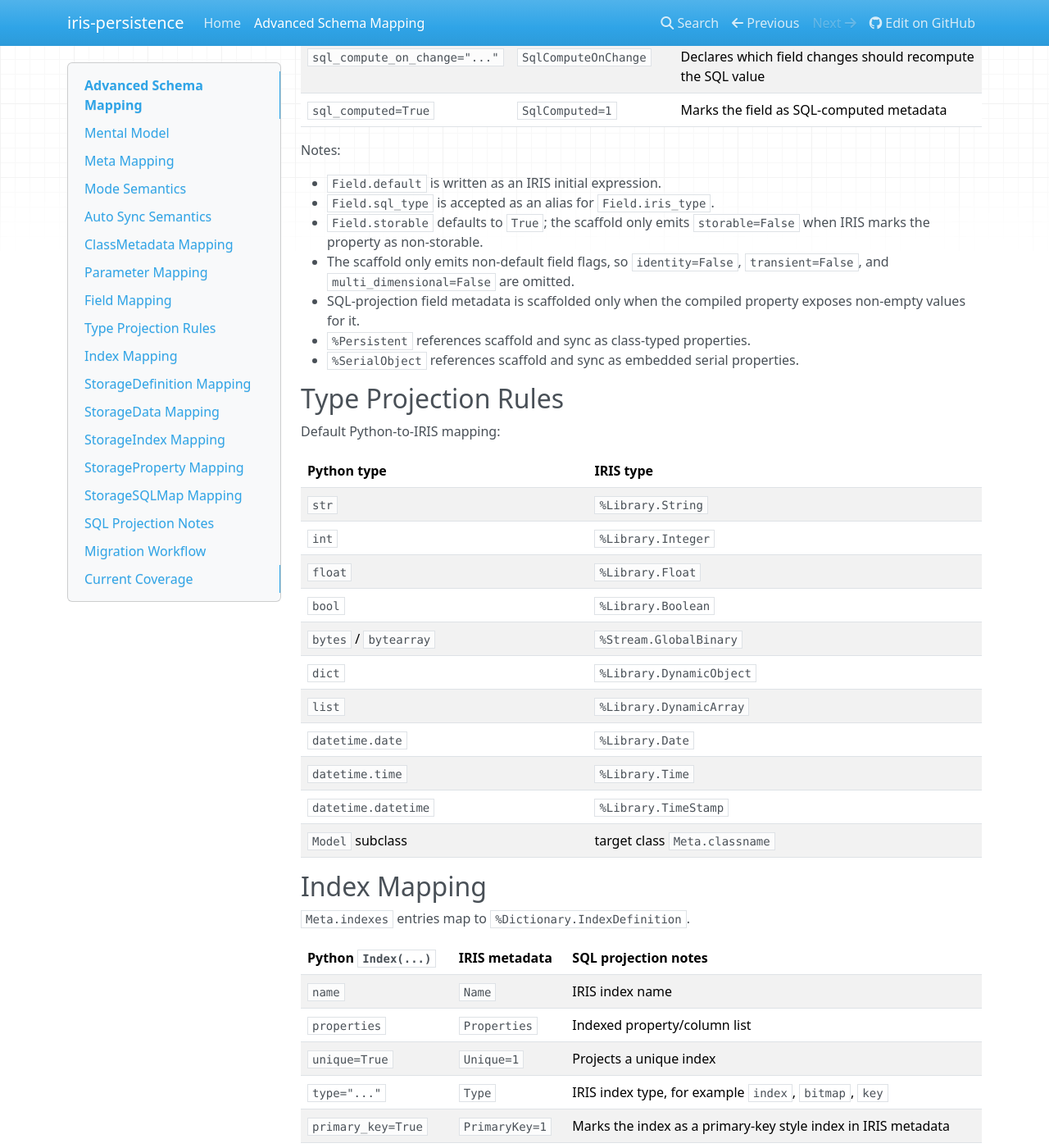
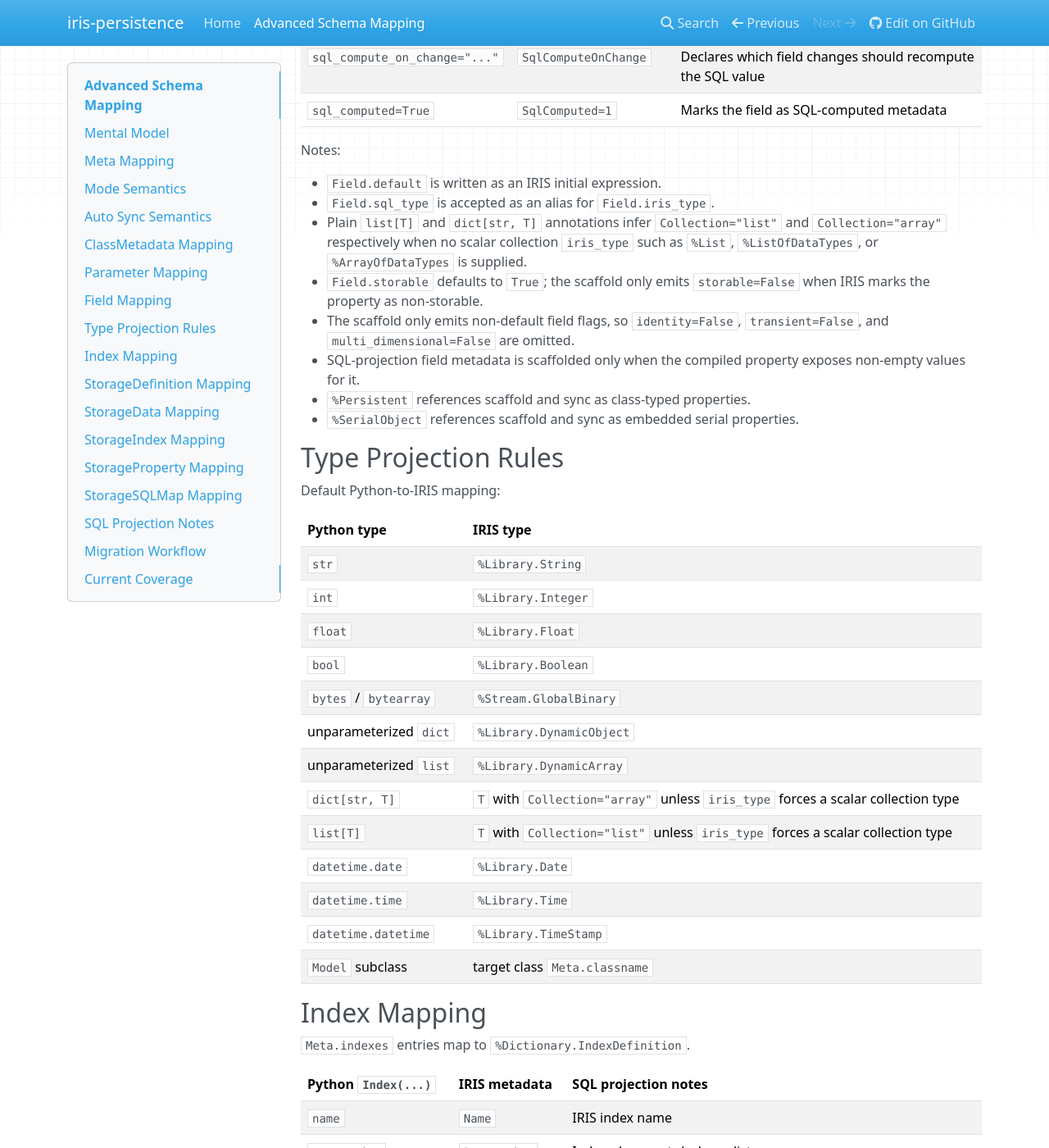
Before and after one commit to grongierisc/iris-persistence, an MkDocs documentation site: the page built from docs/advanced_schema_mapping.md, in a window 1280 px wide and 1400 px high, scrolled down 5297 px. Shown: the whole window at 82% size. Built offline with MkDocs 1.6.1, drawn with Linux system fonts in a browser that asks for light colours; nearby versions of some CDN libraries.

Commit message:
feat: enhance advanced schema mapping with collection type inference for list and dict annotations

```diff
--- a/docs/advanced_schema_mapping.md
+++ b/docs/advanced_schema_mapping.md
@@ -170,6 +170,9 @@ Notes:
 
 - `Field.default` is written as an IRIS initial expression.
 - `Field.sql_type` is accepted as an alias for `Field.iris_type`.
+- Plain `list[T]` and `dict[str, T]` annotations infer `Collection="list"` and
+  `Collection="array"` respectively when no scalar collection `iris_type` such as `%List`,
+  `%ListOfDataTypes`, or `%ArrayOfDataTypes` is supplied.
 - `Field.storable` defaults to `True`; the scaffold only emits `storable=False` when IRIS marks the property as non-storable.
 - The scaffold only emits non-default field flags, so `identity=False`, `transient=False`, and `multi_dimensional=False` are omitted.
 - SQL-projection field metadata is scaffolded only when the compiled property exposes non-empty values for it.
@@ -187,8 +190,10 @@ Default Python-to-IRIS mapping:
 | `float` | `%Library.Float` |
 | `bool` | `%Library.Boolean` |
 | `bytes` / `bytearray` | `%Stream.GlobalBinary` |
-| `dict` | `%Library.DynamicObject` |
-| `list` | `%Library.DynamicArray` |
+| unparameterized `dict` | `%Library.DynamicObject` |
+| unparameterized `list` | `%Library.DynamicArray` |
+| `dict[str, T]` | `T` with `Collection="array"` unless `iris_type` forces a scalar collection type |
+| `list[T]` | `T` with `Collection="list"` unless `iris_type` forces a scalar collection type |
 | `datetime.date` | `%Library.Date` |
 | `datetime.time` | `%Library.Time` |
 | `datetime.datetime` | `%Library.TimeStamp` |
```
